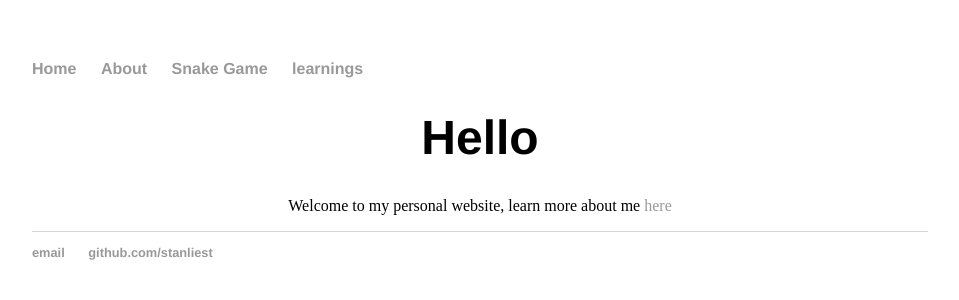
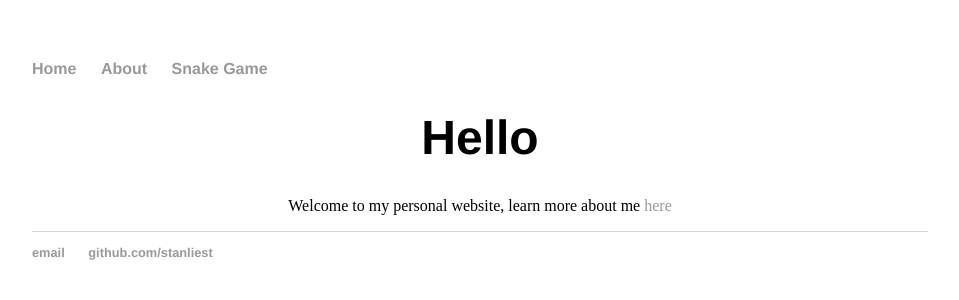
Before and after one commit to Stanliest/stanliest.github.com, a Jekyll site: the page built from index.html, in a window 1280 px wide. Shown: the top 300 px of the page, without its empty margins (160-1119 px from the left). Built offline with Jekyll 4.4.1, drawn with Linux system fonts in a browser that asks for light colours.

Commit message:
removing learnings tab

```diff
--- a/_layouts/default.html
+++ b/_layouts/default.html
@@ -13,7 +13,7 @@
       <li><a href="/">Home</a></li>
       <li><a href="/about">About</a></li>
       <li><a href="/snakeGame">Snake Game</a></li>
-      <li><a href="/learnings/">learnings</a></li>
+      <!-- <li><a href="/learnings/">learnings</a></li> -->
     </ul>
     </nav>
     <div class="container">
```
